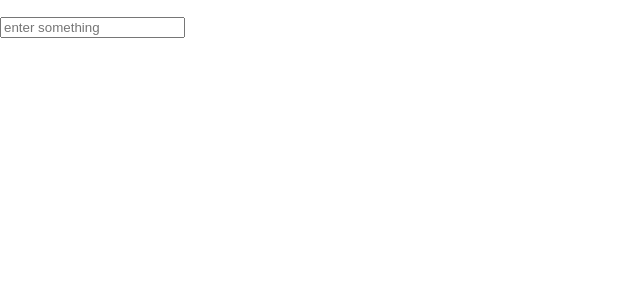
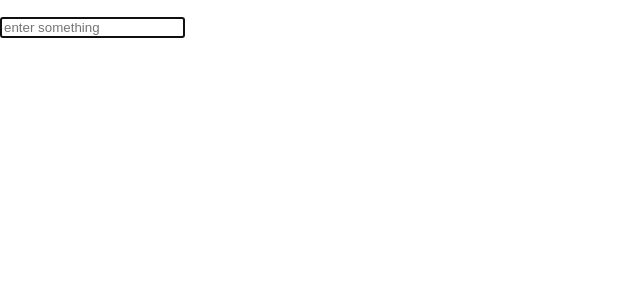
Before and after one commit to faima-ahmed/Hooks, a React (Create React App) app: page / in a window 1280 px wide. Shown: the top 300 px of the page, without its empty margins (0-640 px from the left). Built offline with nearby package versions, Linux system fonts and the light colour scheme.

Commit message:
ref-solution

```diff
--- a/src/components/UseForm.js
+++ b/src/components/UseForm.js
@@ -1,10 +1,15 @@
-import React from 'react';
+import React, { useEffect, useRef } from 'react';
 
 function UseForm(props) {
+const inputRef= useRef(null);
+
+    useEffect(() =>{
+       inputRef.current.focus();
+    }, [])
     return (
         <div>
            <p>
-            <input type='text' placeholder='enter something'/>
+            <input ref={inputRef} type='text' placeholder='enter something'/>
             </p>
         </div>
     );
```
